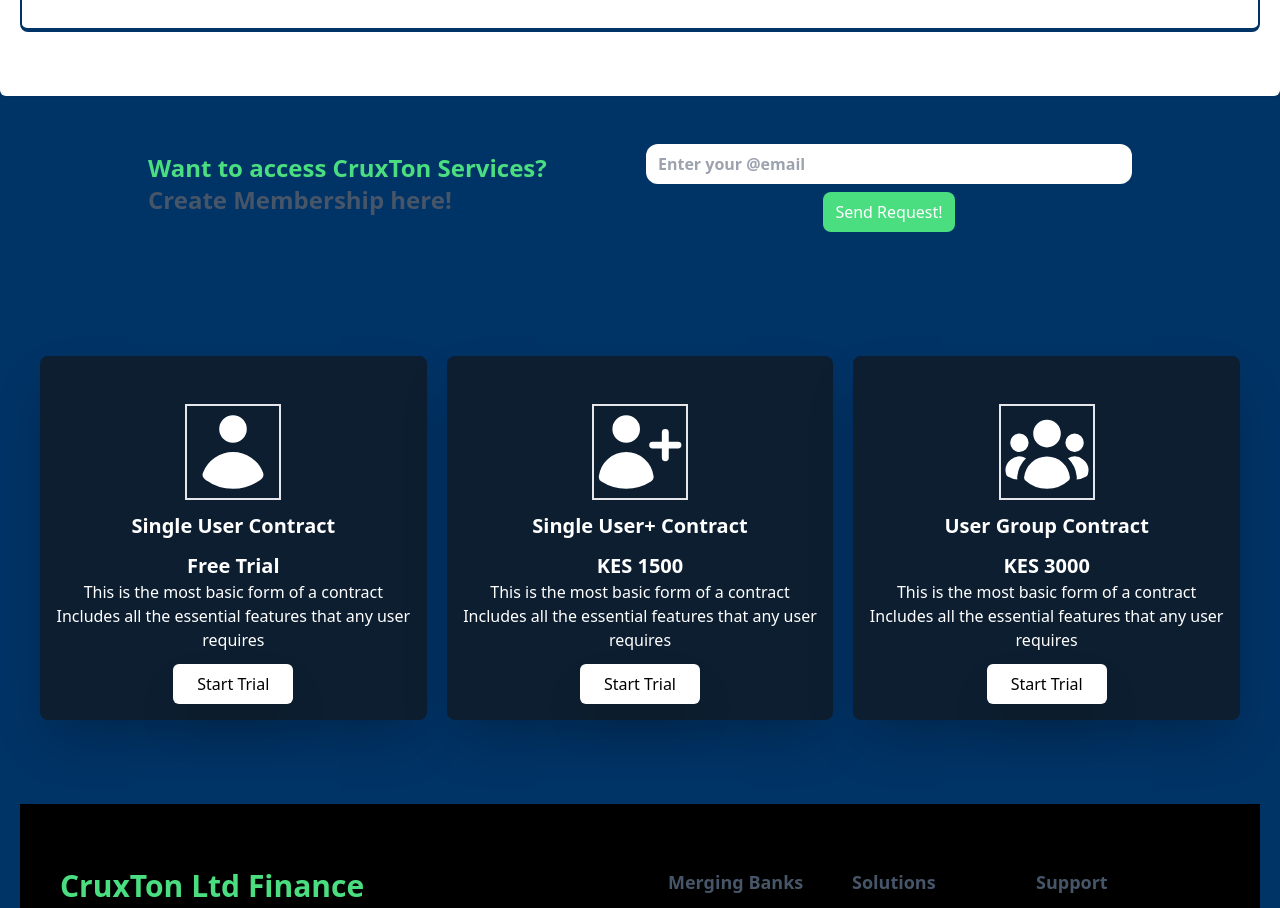
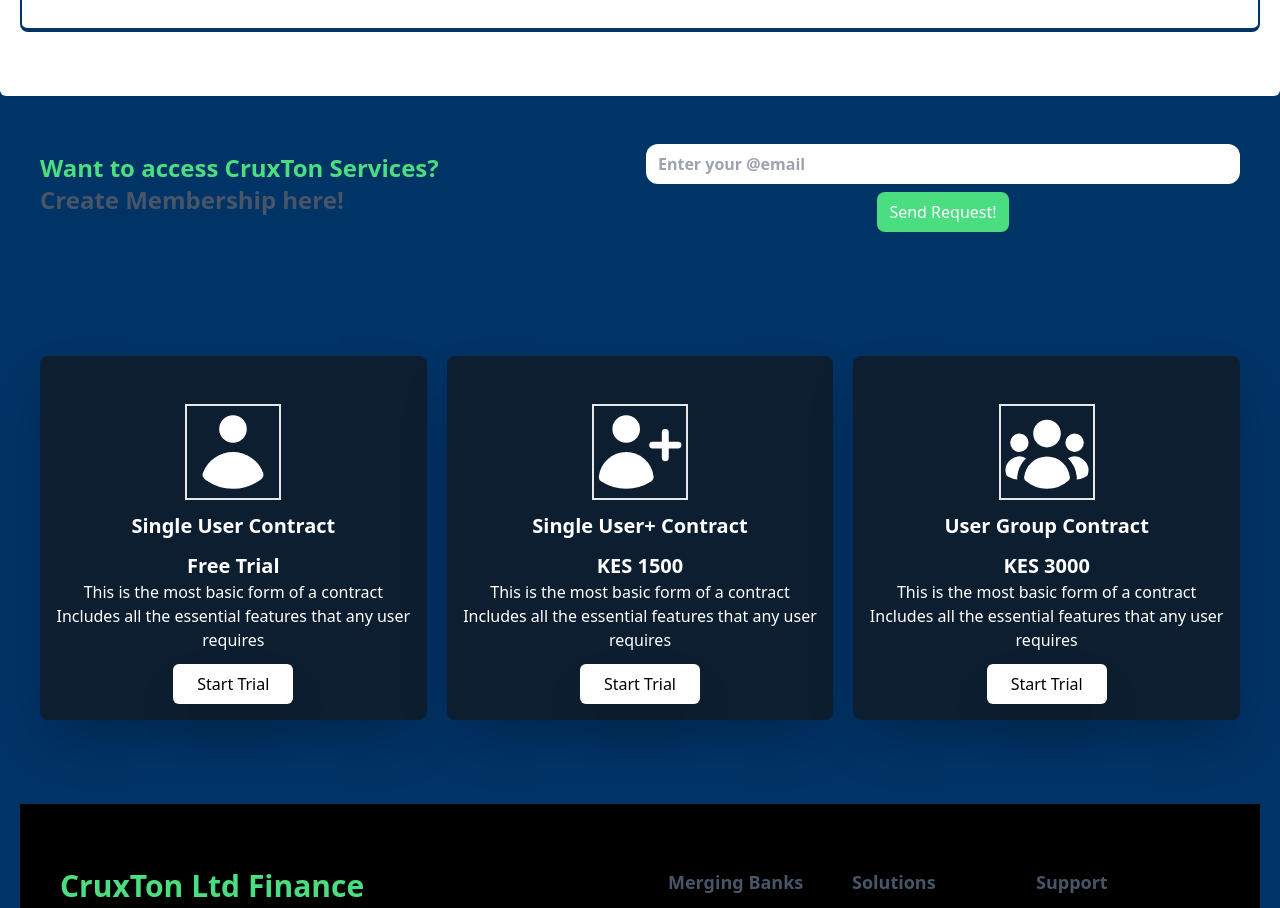
Before and after one commit to Anthony-mbaya/finance-management-app, a React (Create React App) app: page / in a window 1280 px wide. Shown: the part 2060-2968 px from the top of the page. Built offline with nearby package versions, Linux system fonts and the light colour scheme.

Commit message:
Update index.css
edited email input

```diff
--- a/src/index.css
+++ b/src/index.css
@@ -75,7 +75,7 @@
     @apply w-full py-10
    }
    .member-container{
-    @apply max-w-[1240px] mx-auto grid lg:grid-cols-2 items-center gap-3 px-32
+    @apply max-w-[1240px] mx-auto grid lg:grid-cols-2 items-center gap-3 px-5
    }
    .member-form{
     @apply flex flex-col items-center
```
